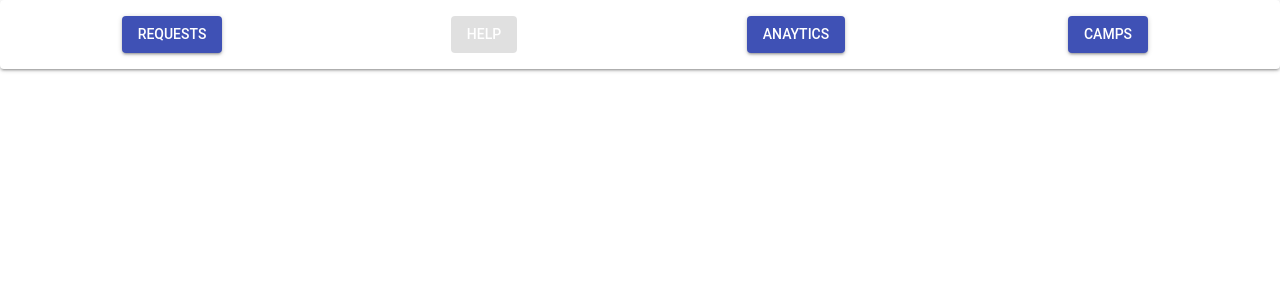
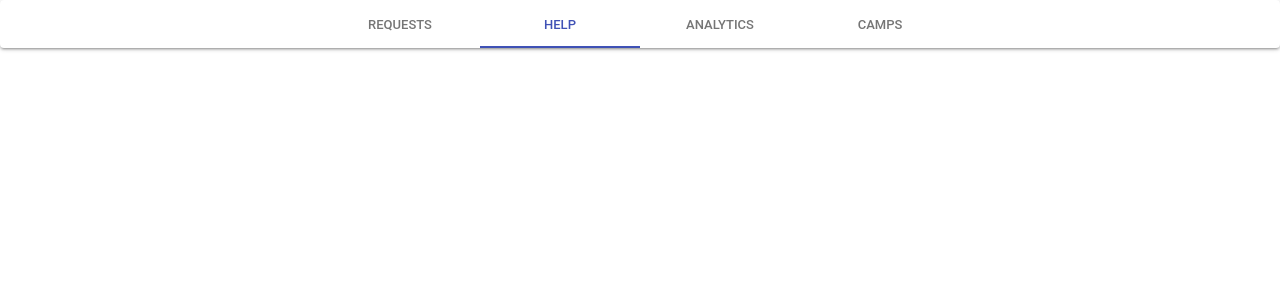
Before and after one commit to 123vivekr/OpenSalve-Web, a React (Create React App) app: page /help in a window 1280 px wide. Shown: the top 300 px of the page. Built offline with nearby package versions, Linux system fonts and the light colour scheme.

Commit message:
Changed Navbar buttons to tabs

```diff
--- a/src/App.js
+++ b/src/App.js
@@ -9,6 +9,7 @@ import Analytics from "./components/analytics";
 import Camps from "./components/camps";
 import { AppProvider } from "./Context";
 import "./App.css";
+
 
 class App extends Component {
   render() {
--- a/src/components/analytics.js
+++ b/src/components/analytics.js
@@ -3,7 +3,7 @@ import PropTypes from "prop-types";
 import { withStyles } from "@material-ui/core/styles";
 import Paper from "@material-ui/core/Paper";
 import Grid from "@material-ui/core/Grid";
-import NavBar from "./navbar";
+import NavBar from "./navbar-tab";
 import TextField from "@material-ui/core/TextField";
 import Button from "@material-ui/core/Button";
 
@@ -18,7 +18,7 @@ class Analytics extends Component {
     const { classes } = this.props;
     return (
       <div className={root}>
-        <NavBar />
+        <NavBar val={2} />
       </div>
     );
   }
--- a/src/components/camps.js
+++ b/src/components/camps.js
@@ -3,7 +3,7 @@ import PropTypes from "prop-types";
 import { withStyles } from "@material-ui/core/styles";
 import Paper from "@material-ui/core/Paper";
 import Grid from "@material-ui/core/Grid";
-import NavBar from "./navbar";
+import NavBar from "./navbar-tab";
 import TextField from "@material-ui/core/TextField";
 import Button from "@material-ui/core/Button";
 import { Consumer } from "../Context";
@@ -19,7 +19,7 @@ class Camps extends Component {
     const { classes } = this.props;
     return (
       <div className={root}>
-        <NavBar />
+        <NavBar val={3} />
       </div>
     );
   }
--- a/src/components/help.js
+++ b/src/components/help.js
@@ -3,7 +3,7 @@ import PropTypes from "prop-types";
 import { withStyles } from "@material-ui/core/styles";
 import Paper from "@material-ui/core/Paper";
 import Grid from "@material-ui/core/Grid";
-import NavBar from "./navbar";
+import NavBar from "./navbar-tab";
 import TextField from "@material-ui/core/TextField";
 import Button from "@material-ui/core/Button";
 
@@ -18,7 +18,7 @@ class Help extends Component {
     const { classes } = this.props;
     return (
       <div className={root}>
-        <NavBar />
+        <NavBar val={1} />
       </div>
     );
   }
--- /dev/null
+++ b/src/components/navbar-tab.js
@@ -0,0 +1,62 @@
+import React from 'react';
+import PropTypes from 'prop-types';
+import { withStyles } from '@material-ui/core/styles';
+import Paper from '@material-ui/core/Paper';
+import Tabs from '@material-ui/core/Tabs';
+import Tab from '@material-ui/core/Tab';
+import { withRouter } from "react-router-dom";
+
+
+const styles = theme => ({
+    root: {
+      flexGrow: 1,
+      backgroundColor: theme.palette.background.paper,
+    },
+  });
+
+class CenteredTabs extends React.Component {
+  state = {
+    value: this.props.val,
+    pages : [
+        "requests",
+        "help",
+        "analytics",
+        "camps"
+    ]
+  };
+
+  handleChange = (event, value) => {
+    this.setState({ value },() => {
+        let gotoRoute = this.state.pages[this.state.value]
+        this.props.history.push(gotoRoute)
+    })
+
+  };
+
+  render() {
+    const { classes } = this.props;
+    return (
+        <Paper className={classes.root}>
+            <Tabs
+            value={this.state.value}
+            onChange={this.handleChange}
+            indicatorColor="primary"
+            textColor="primary"
+            centered
+            >
+            <Tab label="Requests" />
+            <Tab label="Help" />
+            <Tab label="Analytics" />
+            <Tab label="Camps" />
+            </Tabs>
+        </Paper>
+
+    );
+  }
+}
+
+CenteredTabs.propTypes = {
+  classes: PropTypes.object.isRequired,
+};
+
+export default withRouter(withStyles(styles)(CenteredTabs));
--- a/src/components/requestcard.js
+++ b/src/components/requestcard.js
@@ -3,7 +3,7 @@ import PropTypes from "prop-types";
 import { withStyles } from "@material-ui/core/styles";
 import Paper from "@material-ui/core/Paper";
 import Grid from "@material-ui/core/Grid";
-import NavBar from "./navbar";
+import NavBar from "./navbar-tab";
 import TextField from "@material-ui/core/TextField";
 import Button from "@material-ui/core/Button";
 import { Consumer } from "../Context";
--- a/src/components/requests.js
+++ b/src/components/requests.js
@@ -3,7 +3,7 @@ import PropTypes from "prop-types";
 import { withStyles } from "@material-ui/core/styles";
 import Paper from "@material-ui/core/Paper";
 import Grid from "@material-ui/core/Grid";
-import NavBar from "./navbar";
+import NavBar from "./navbar-tab";
 import TextField from "@material-ui/core/TextField";
 import Button from "@material-ui/core/Button";
 import RequestCard from "./requestcard";
@@ -19,7 +19,7 @@ class Request extends Component {
     const { classes } = this.props;
     return (
       <div className={root}>
-        <NavBar title={"request"} />
+        <NavBar title={"request"} val={0} />
           <br/>
         <RequestCard />
       </div>
```
Also changed, not shown: 1 other file (tests, documents, lock files or other folders).
